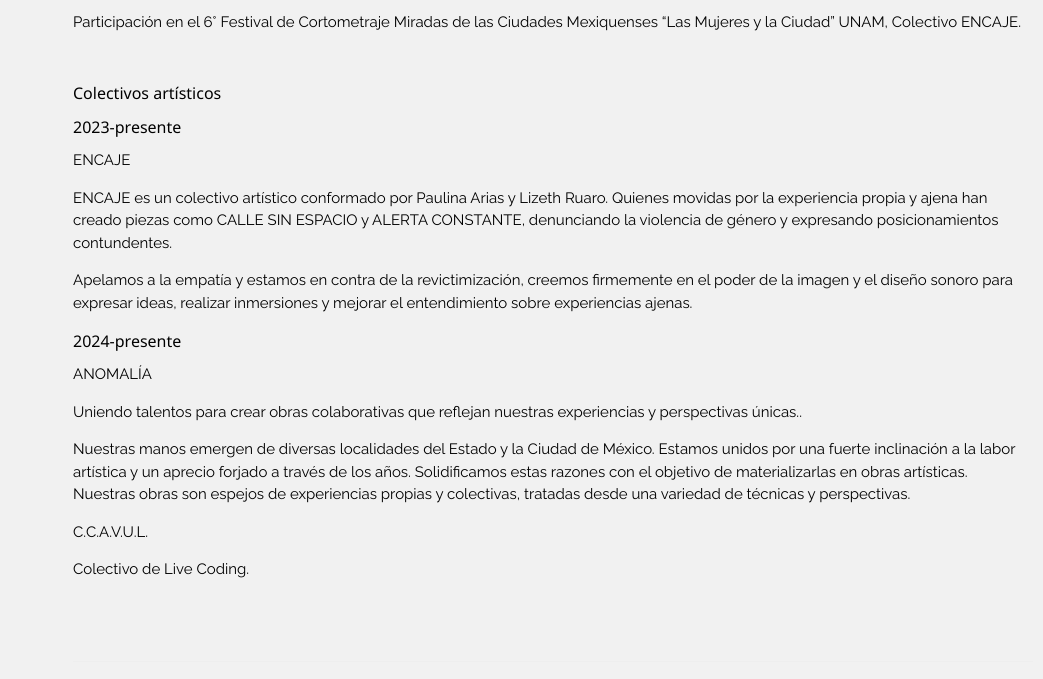
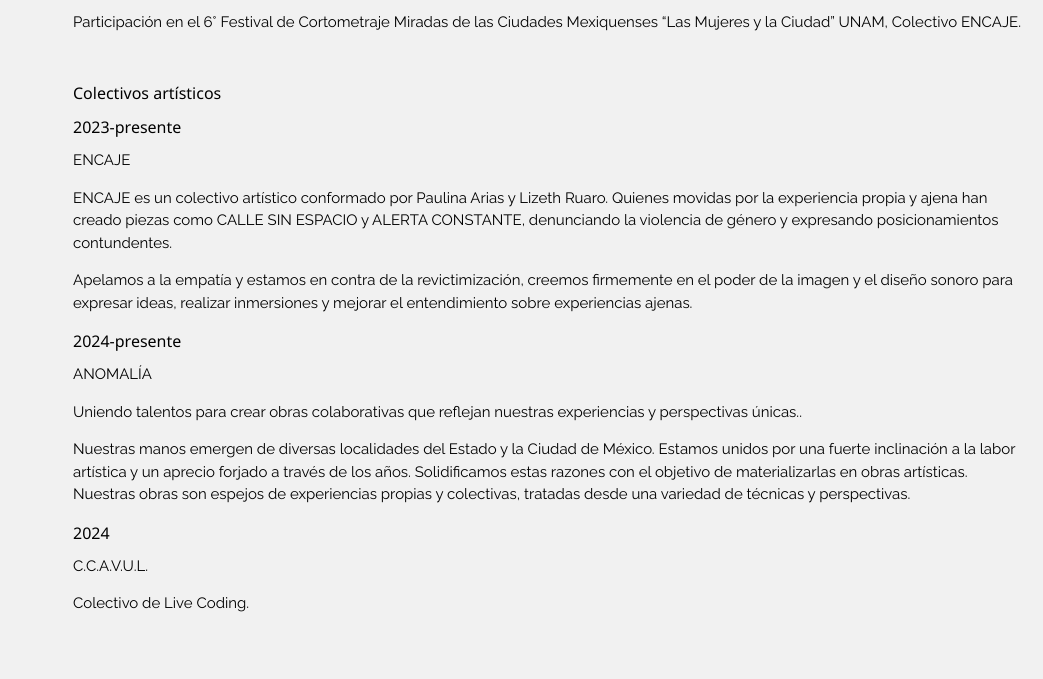
Before and after one commit to LizethRuaro/lizethruaro, a plain HTML site: page cvindex.html in a window 1280 px wide. Shown: the part 834-1513 px from the top of the page, without its empty margins (237-1280 px from the left). Drawn offline with Linux system fonts and the light colour scheme.

Commit message:
Update cvindex.html

```diff
--- a/cvindex.html
+++ b/cvindex.html
@@ -93,6 +93,7 @@
                 través de los años. Solidificamos estas razones con el objetivo de materializarlas en obras artísticas.
                 Nuestras obras son espejos de experiencias propias y colectivas, tratadas desde una variedad de técnicas
                 y perspectivas.</p>
+            <h6>2024</h6>
             <h7>C.C.A.V.U.L.</h7>
             <p>Colectivo de Live Coding.</p>
 
```
